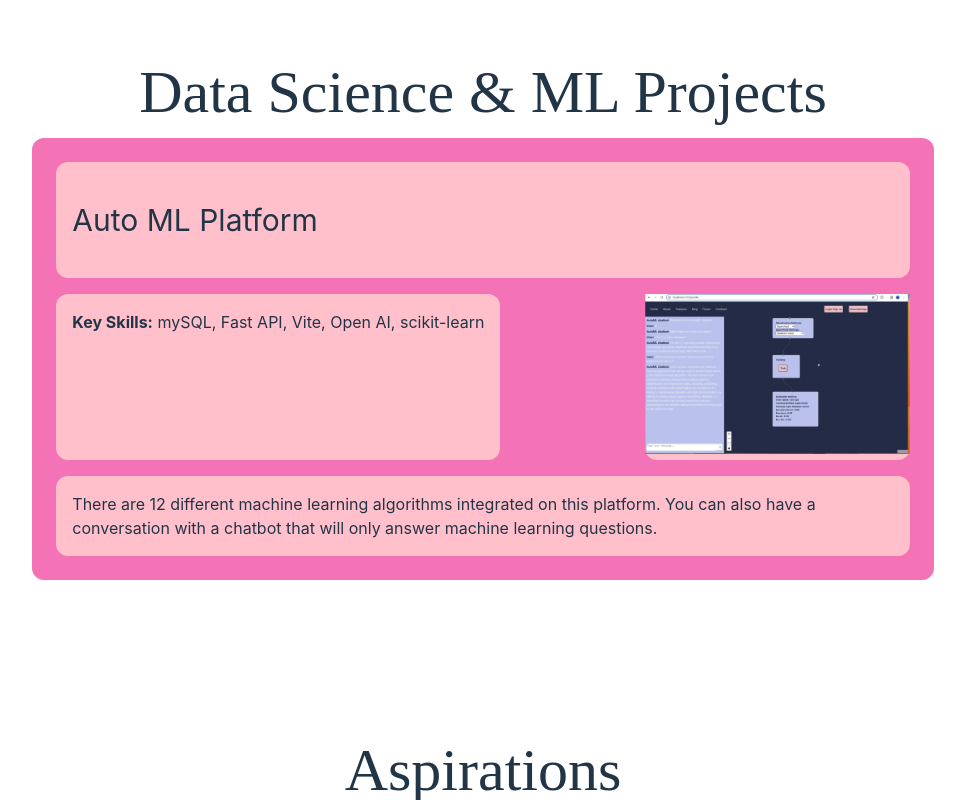
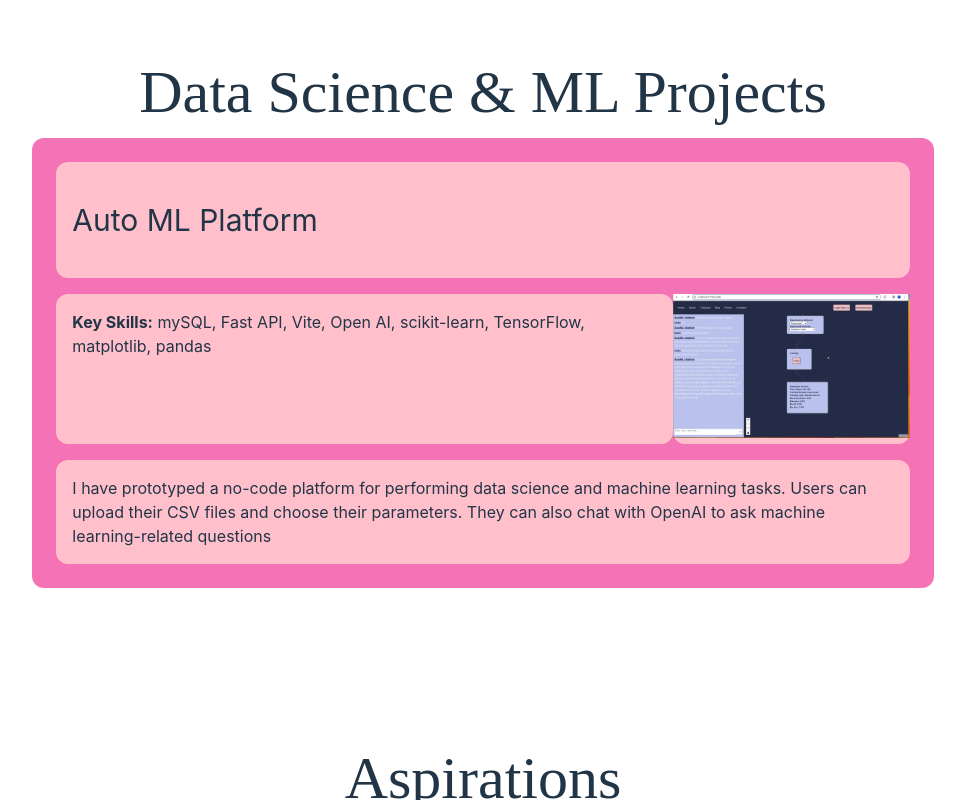
Before and after one commit to environmentallyconsciouscoder/personal-website, a React (Vite) app: page / in a window 1280 px wide. Shown: the part 11200-12000 px from the top of the page, without its empty margins (157-1122 px from the left). Built offline with nearby package versions, Linux system fonts and the light colour scheme.

Commit message:
chore: updated content

```diff
--- a/src/data_two.ts
+++ b/src/data_two.ts
@@ -28,10 +28,10 @@ export const projects = [
 export const projectsTwo = [
     {
         name:"Auto ML Platform",
-        skills: ['mySQL', 'Fast API', 'Vite', 'Open AI', 'scikit-learn'],
+        skills: ['mySQL', 'Fast API', 'Vite', 'Open AI', 'scikit-learn', 'TensorFlow', 'matplotlib', 'pandas'],
         link: '',
         image: "/personal-website/images/auto_ml_platform.png",
-        description: 'There are 12 different machine learning algorithms integrated on this platform. You can also have a conversation with a chatbot that will only answer machine learning questions.'
+        description: 'I have prototyped a no-code platform for performing data science and machine learning tasks. Users can upload their CSV files and choose their parameters. They can also chat with OpenAI to ask machine learning-related questions'
     }
 ]
 
```
